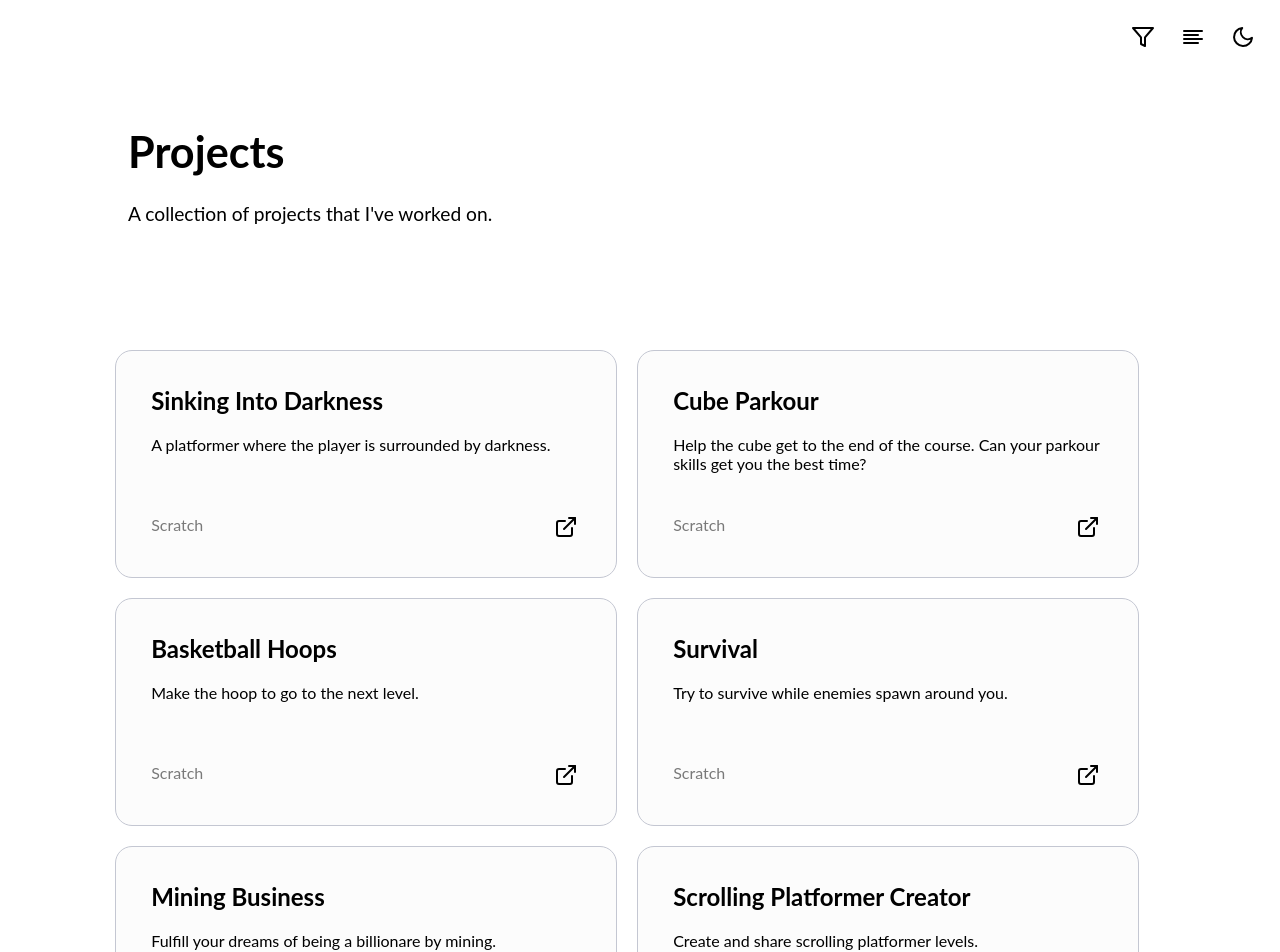
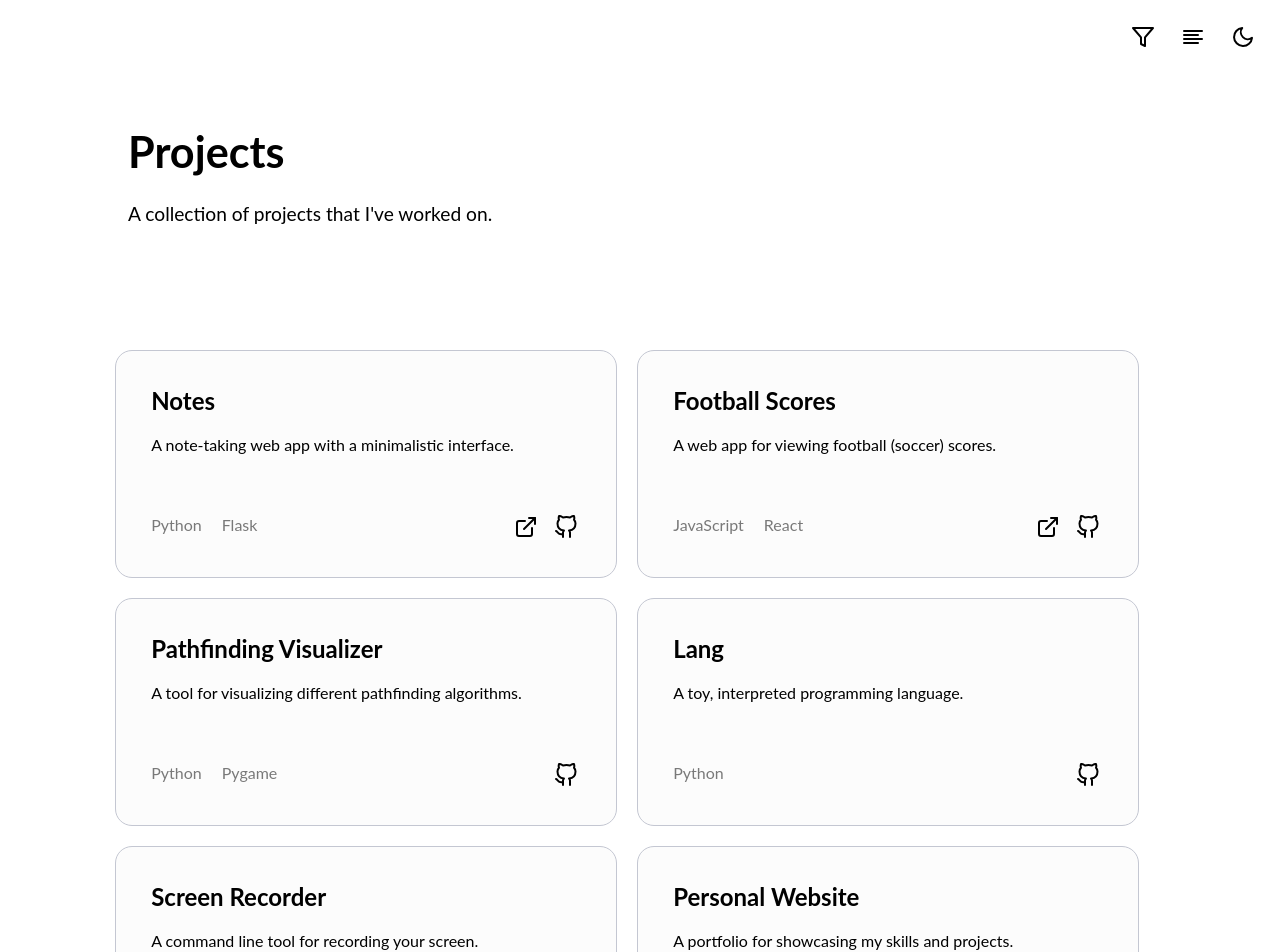
Before and after one commit to MiniCube11/projects, a React (Create React App) app: page / in a window 1280 px wide. Shown: the top 952 px of the page. Built offline with nearby package versions, Linux system fonts and the light colour scheme.

Commit message:
Change default sorting order

```diff
--- a/src/components/App.js
+++ b/src/components/App.js
@@ -32,7 +32,7 @@ const ProjectsContainer = styled.div`
 const initialState = {
   darkMode: false,
   sortBy: "Complexity",
-  sortDescending: true,
+  sortDescending: false,
   filters: []
 }
 
@@ -41,7 +41,7 @@ const reducer = (state, action) => {
     case "toggleDarkMode":
       return { ...state, darkMode: !state.darkMode }
     case "setSortBy":
-      return { ...state, sortBy: action.payload, sortDescending: true }
+      return { ...state, sortBy: action.payload, sortDescending: false }
     case "setSortDescending":
       return { ...state, sortDescending: action.payload }
     case "toggleFilter":
--- a/src/utils/sort.js
+++ b/src/utils/sort.js
@@ -13,8 +13,8 @@ export const sortByDate = (projects, descending) => {
   projects.sort((a, b) => {
     let res = a.year - b.year;
     if (res === 0) res = a.month - b.month;
-    if (descending) return -res;
-    return res;
+    if (descending) return res;
+    return -res;
   })
   return projects;
 }
```
